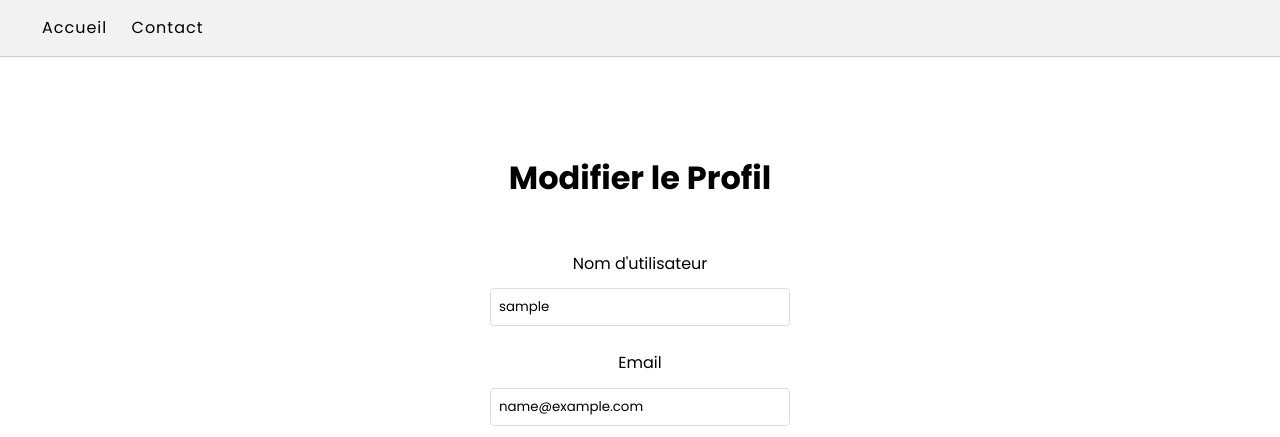
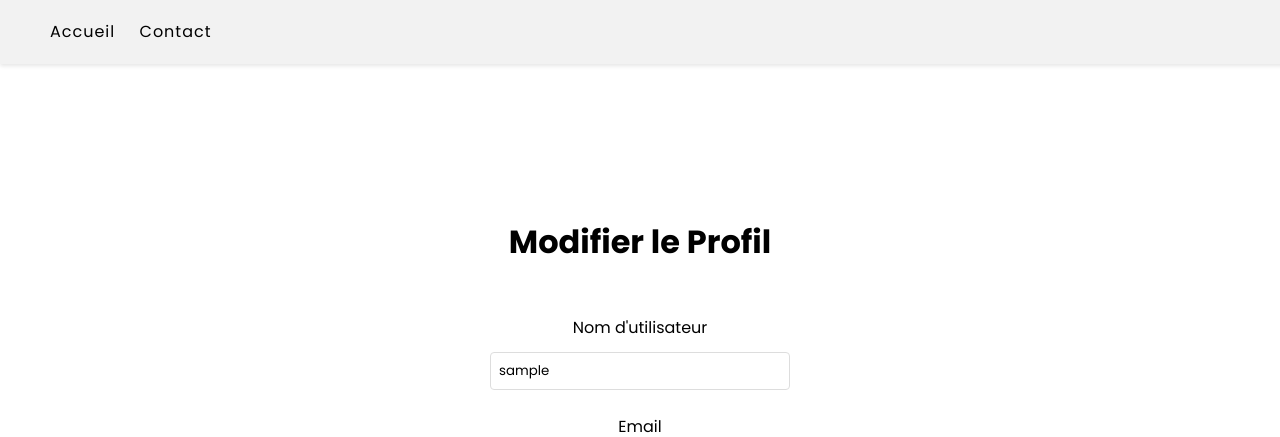
Before and after one commit to truuue/PhotoVernhet, a Flask app: page /profil in a window 1280 px wide. Shown: the top 437 px of the page. Run offline with Flask 3, Linux system fonts and the light colour scheme; the visitor is signed in with stand-in values (Sample User, id 1).

Commit message:
Update navbar styling in profil.css and profil.html

```diff
--- a/static/css/profil.css
+++ b/static/css/profil.css
@@ -16,26 +16,25 @@ body {
     line-height: 1.5;
 }
 
-.navbar {
-    cursor: pointer;
-    padding: 1rem 2rem;
-    background-color: #f2f2f2;
-    box-shadow: 0 1px 1px rgba(0, 0, 0, 0.2);
-    position: fixed;
+#navbar {
     top: 0;
     width: 100%;
-    z-index: 1000;
+    cursor: pointer;
+    padding: 1.25rem 3.125rem;
+    background-color: #f2f2f2;
+    box-shadow: 0 2px 4px rgba(0, 0, 0, 0.1);
 }
 
-.navbar a {
-    margin: 0 10px;
+#navbar a {
+    margin-right: 1.25rem;
     text-decoration: none;
     color: black;
     font-size: 1rem;
     letter-spacing: 1px;
+    transition: color 0.3s;
 }
 
-.navbar a:hover {
+#navbar a:hover {
     color: gray;
 }
 
--- a/templates/profil.html
+++ b/templates/profil.html
@@ -16,7 +16,7 @@
   </head>
   <body>
     {% if current_user.is_authenticated %}
-    <div class="navbar">
+    <div id="navbar">
       <a href="/" target="_self">Accueil</a>
       <a href="/contact" target="_self">Contact</a>
     </div>
```
